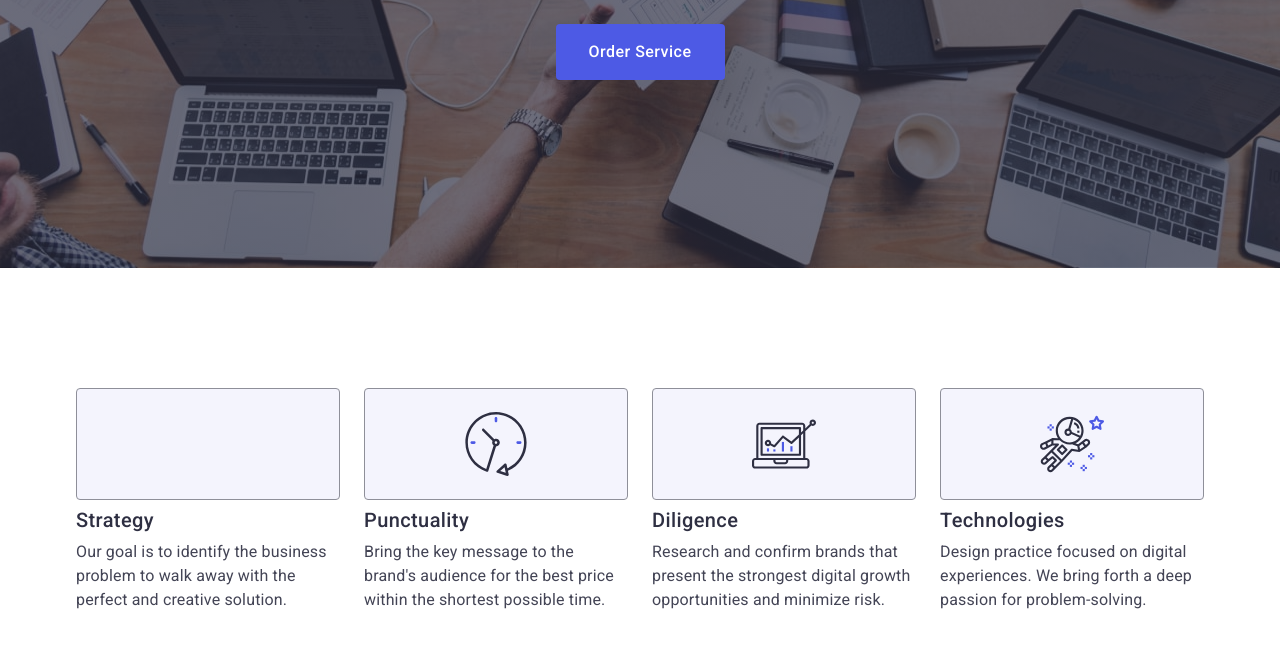
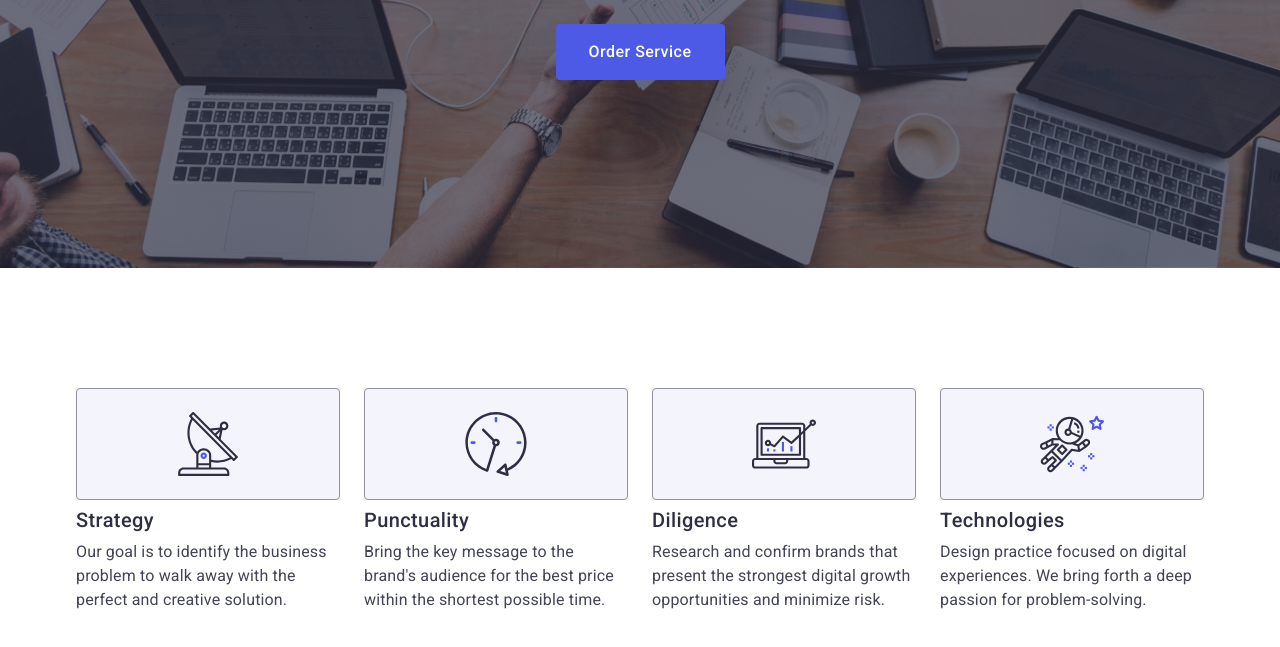
Before and after one commit to iryna-kleimonova/goit-markup-hw-04, a plain HTML site: page index.html in a window 1280 px wide. Shown: the part 405-1052 px from the top of the page. Drawn offline with nearby package versions, Linux system fonts and the light colour scheme.

Commit message:
add icon

```diff
--- a/index.html
+++ b/index.html
@@ -71,7 +71,7 @@
             <li class="features-item">
               <div class="features-container">
                 <svg class="features-icon" width="64" height="64">
-                  <use href="./images/icon.svg#icon-antenna"></use>
+                  <use href="./images/icons.svg#icon-antenna"></use>
                 </svg>
               </div>
               <h3 class="features-subtitle">Strategy</h3>
```
Also changed, not shown: images/antenna.svg (added).
